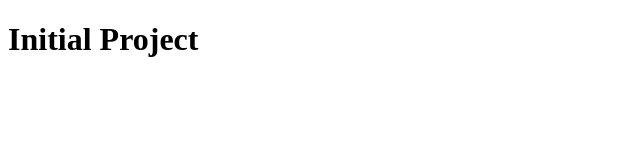
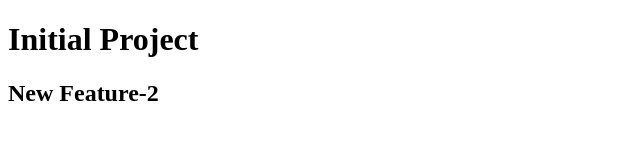
Before and after one commit to keshav2712000/GITPractice1, a plain HTML site: page index.html in a window 1280 px wide. Shown: the whole page, without its empty margins (0-640 px from the left). Drawn offline with Linux system fonts and the light colour scheme.

Commit message:
new feat2

```diff
--- a/index.html
+++ b/index.html
@@ -7,5 +7,6 @@
 </head>
 <body>
     <h1>Initial Project</h1>
+    <h2>New Feature-2</h2>
 </body>
 </html>
```
